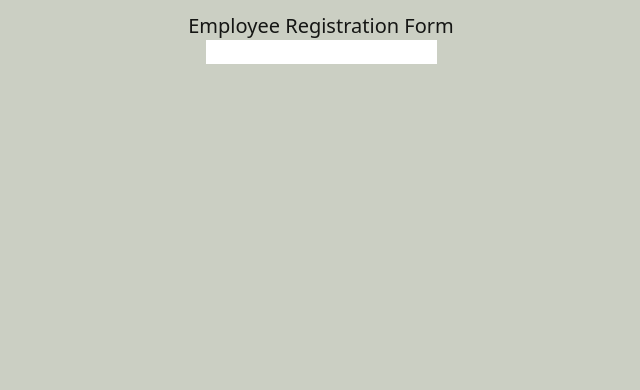
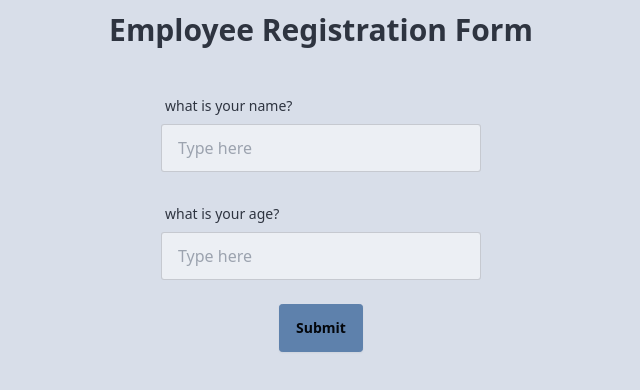
Before and after one commit to vishalbrdr/employee-reg-form, a React (Vite) app: page / in a window 1280 px wide. Shown: the top 390 px of the page, without its empty margins (319-959 px from the left). Built offline with nearby package versions, Linux system fonts and the light colour scheme.

Commit message:
employee schema and textinput

```diff
--- a/index.html
+++ b/index.html
@@ -1,5 +1,5 @@
 <!DOCTYPE html>
-<html lang="en" data-theme="lemonade">
+<html lang="en">
   <head>
     <meta charset="UTF-8" />
     <link rel="icon" type="image/svg+xml" href="/vite.svg" />
--- a/package.json
+++ b/package.json
@@ -10,8 +10,11 @@
     "preview": "vite preview"
   },
   "dependencies": {
+    "@hookform/resolvers": "^3.3.4",
     "react": "^18.2.0",
-    "react-dom": "^18.2.0"
+    "react-dom": "^18.2.0",
+    "react-hook-form": "^7.51.1",
+    "yup": "^1.4.0"
   },
   "devDependencies": {
     "@types/react": "^18.2.64",
--- a/src/App.tsx
+++ b/src/App.tsx
@@ -1,11 +1,35 @@
+import { yupResolver } from "@hookform/resolvers/yup";
+import { useForm } from "react-hook-form";
+import { EmployeeFormSchema, EmployeeForm } from "./schema/Employee";
 import TextInput from "./components/TextInput";
 
 function App() {
+  const {
+    register,
+    formState: { errors },
+  } = useForm<EmployeeForm>({
+    resolver: yupResolver(EmployeeFormSchema),
+  });
   return (
-    <div className="bg-base-300 h-dvh text-center p-3">
-      <h1 className="text-xl">Employee Registration Form</h1>
-      <form>
-        <TextInput name="name" />
+    <div data-theme="nord" className="bg-base-300 h-dvh text-center p-3">
+      <h1 className="text-3xl font-bold">Employee Registration Form</h1>
+      <form className="grid place-items-center mt-10">
+        <TextInput
+          label="what is your name?"
+          name="name"
+          error={errors.name?.message}
+          register={register}
+        />
+        <TextInput
+          label="what is your age?"
+          name="age"
+          type="number"
+          error={errors.age?.message}
+          register={register}
+        />
+        <button type="submit" className="btn btn-primary">
+          Submit
+        </button>
       </form>
     </div>
   );
--- a/src/components/TextInput.tsx
+++ b/src/components/TextInput.tsx
@@ -1,12 +1,36 @@
+import { UseFormRegister, useFormState } from "react-hook-form";
+import { EmployeeForm } from "../schema/Employee";
+
 type TextInputProps = {
-  name: string;
+  register: UseFormRegister<EmployeeForm>;
+  label: string;
+  name: "name" | "age";
+  error?: string;
+  type?: string;
 };
 
-function TextInput({ name }: TextInputProps) {
+function TextInput({
+  register,
+  label,
+  name,
+  error,
+  type = "text",
+}: TextInputProps) {
   return (
-    <div>
-      <input type="text" name={name} />
-    </div>
+    <label className="form-control w-full max-w-xs">
+      <div className="label">
+        <span className="label-text">{label}</span>
+      </div>
+      <input
+        type={type}
+        placeholder="Type here"
+        {...register(name)}
+        className="input input-bordered w-full max-w-xs"
+      />
+      <div className="label h-6">
+        {error && <span className="label-text-alt text-error">{error}</span>}
+      </div>
+    </label>
   );
 }
 
--- /dev/null
+++ b/src/schema/Employee.ts
@@ -0,0 +1,15 @@
+import * as yup from "yup";
+export const EmployeeFormSchema = yup.object().shape({
+  name: yup.string().required().min(3).max(16),
+  age: yup.number().required().positive().integer().min(18).max(59),
+  addresses: yup.array().of(
+    yup
+      .object({
+        address: yup.string().required(),
+        type: yup.string().oneOf(["home", "work"]).required(),
+      })
+      .required()
+  ),
+});
+
+export type EmployeeForm = yup.InferType<typeof EmployeeFormSchema>;
--- a/tailwind.config.js
+++ b/tailwind.config.js
@@ -1,7 +1,7 @@
 /** @type {import('tailwindcss').Config} */
 export default {
   daisyui: {
-    themes: ["light", "dark", "lemonade"],
+    themes: ["light", "dark", "nord"],
   },
   content: ["./index.html", "./src/**/*.{js,ts,jsx,tsx}"],
   plugins: [require("daisyui")],
```
Also changed, not shown: 2 other files (tests, documents, lock files or other folders).
